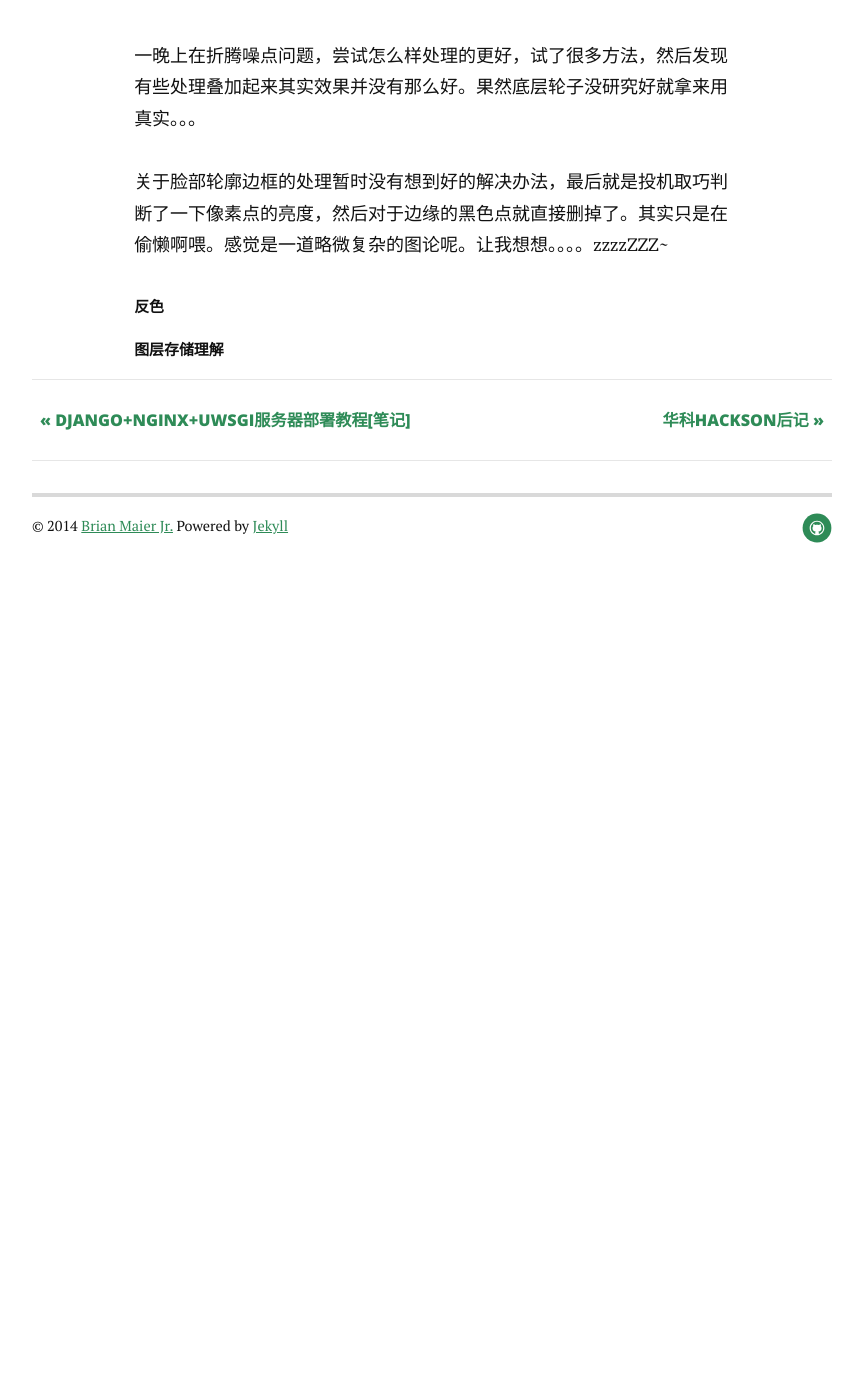
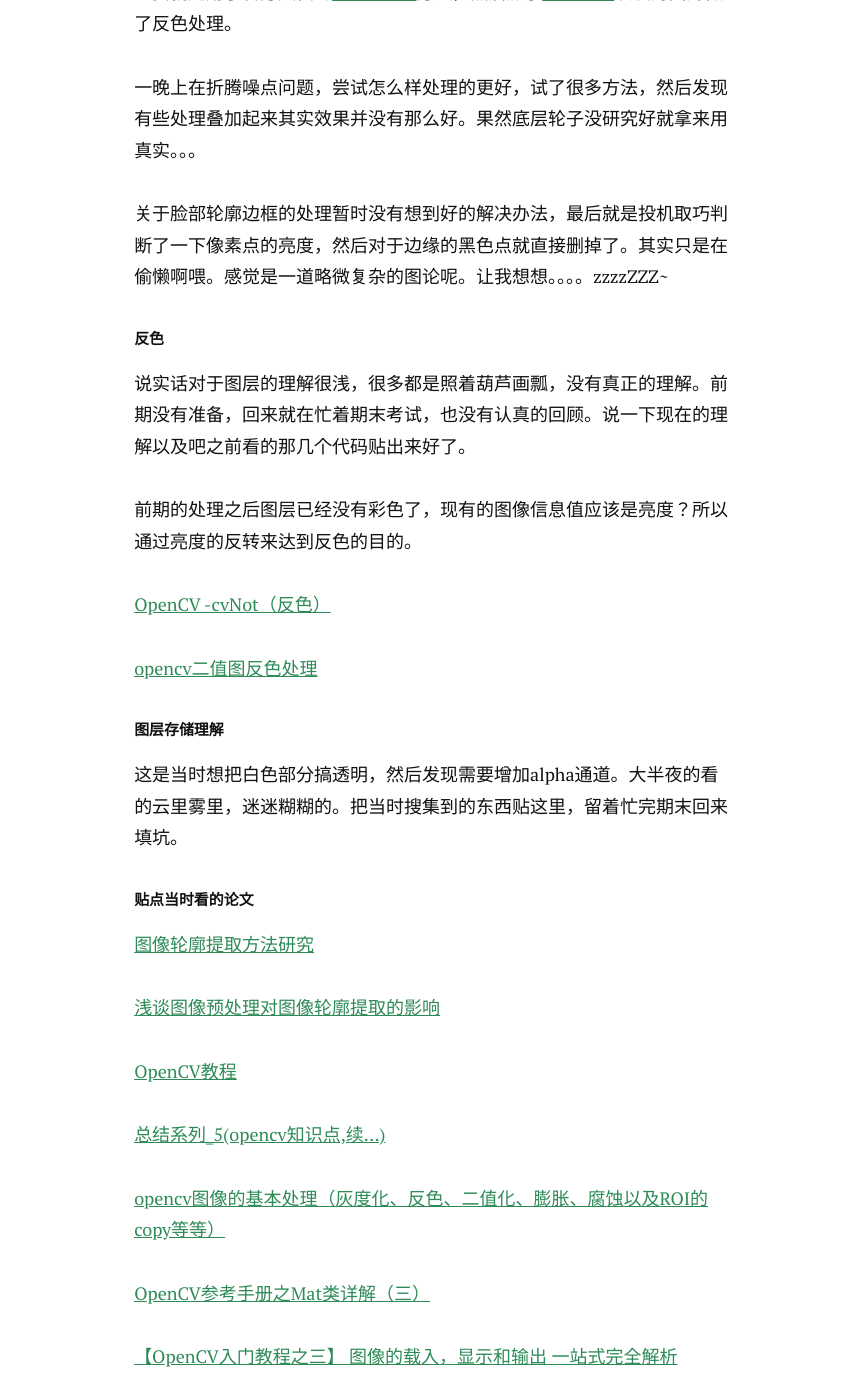
Before and after one commit to wlj459/neko-neko-coin-, a Jekyll site: the page built from _posts/2015-6-15-OpenCV.markdown, in a window 1280 px wide and 1400 px high, scrolled down 2060 px. Shown: the whole window, without its empty margins (208-1071 px from the left). Built offline with Jekyll 4.4.1, drawn with Linux system fonts in a browser that asks for light colours; nearby versions of some CDN libraries; Markdown is read by kramdown in place of the engine named in the settings; before the commit the page ends 2690 px from its top, so only the background shows below that; some of the changed text lies outside the part shown.

Commit message:
Update 2015-6-15-OpenCV.markdown

```diff
--- a/_posts/2015-6-15-OpenCV.markdown
+++ b/_posts/2015-6-15-OpenCV.markdown
@@ -53,6 +53,7 @@ release模式和debug模式相同配置
 
 ######贴一堆参考资料：
 [win7 32/64bit VS2010 OpenCV 2.4.9 环境配置](http://blog.csdn.net/qingdujun/article/details/25163405)
+
 [【OpenCV入门指南】第一篇](http://blog.csdn.net/morewindows/article/details/8225783)
 
 
@@ -63,6 +64,43 @@ release模式和debug模式相同配置
 一晚上在折腾噪点问题，尝试怎么样处理的更好，试了很多方法，然后发现有些处理叠加起来其实效果并没有那么好。果然底层轮子没研究好就拿来用真实。。。
 
 关于脸部轮廓边框的处理暂时没有想到好的解决办法，最后就是投机取巧判断了一下像素点的亮度，然后对于边缘的黑色点就直接删掉了。其实只是在偷懒啊喂。感觉是一道略微复杂的图论呢。让我想想。。。。zzzzZZZ~
+
 #####反色
 
+说实话对于图层的理解很浅，很多都是照着葫芦画瓢，没有真正的理解。前期没有准备，回来就在忙着期末考试，也没有认真的回顾。说一下现在的理解以及吧之前看的那几个代码贴出来好了。
+
+前期的处理之后图层已经没有彩色了，现有的图像信息值应该是亮度？所以通过亮度的反转来达到反色的目的。
+
+[OpenCV -cvNot（反色）](http://blog.csdn.net/u011354290/article/details/9298537)
+
+[opencv二值图反色处理](http://blog.csdn.net/wsbeibei/article/details/25895101)
+
 #####图层存储理解
+
+这是当时想把白色部分搞透明，然后发现需要增加alpha通道。大半夜的看的云里雾里，迷迷糊糊的。把当时搜集到的东西贴这里，留着忙完期末回来填坑。
+
+#####贴点当时看的论文
+
+[图像轮廓提取方法研究](http://www.docin.com/p-221864048.html)
+
+[浅谈图像预处理对图像轮廓提取的影响](http://www.doc88.com/p-31489284386.html)
+
+[OpenCV教程](http://www.opencv.org.cn/opencvdoc/2.3.2/html/doc/tutorials/tutorials.html)
+
+[总结系列_5(opencv知识点,续...)](http://www.cnblogs.com/tornadomeet/archive/2012/05/14/2498713.html)
+
+[opencv图像的基本处理（灰度化、反色、二值化、膨胀、腐蚀以及ROI的copy等等）](http://blog.sina.com.cn/s/blog_8145d7e80102uz9p.html)
+
+[OpenCV参考手册之Mat类详解（三）](http://blog.csdn.net/giantchen547792075/article/details/9107877)
+
+[【OpenCV入门教程之三】 图像的载入，显示和输出 一站式完全解析](http://blog.csdn.net/poem_qianmo/article/details/20537737)
+
+[OPENCV 实现png绘制，alpha通道叠加。](http://blog.csdn.net/u013097499/article/details/30017739)
+
+[OPencv(4)----增加alpha通道 ](http://blog.sina.com.cn/s/blog_7c7b71530100u10x.html)
+
+[OpenCV中对Mat里面depth,dims,channels,step,data,elemSize和数据地址计算的理解 （转）](http://www.douban.com/note/265479171/)
+
+[OpenCV学习笔记（7）图像的通道（channels）问题](http://blog.csdn.net/chenyusiyuan/article/details/4662783)
+
+[Image](http://www.csie.ntnu.edu.tw/~u91029/Image.html)
```
